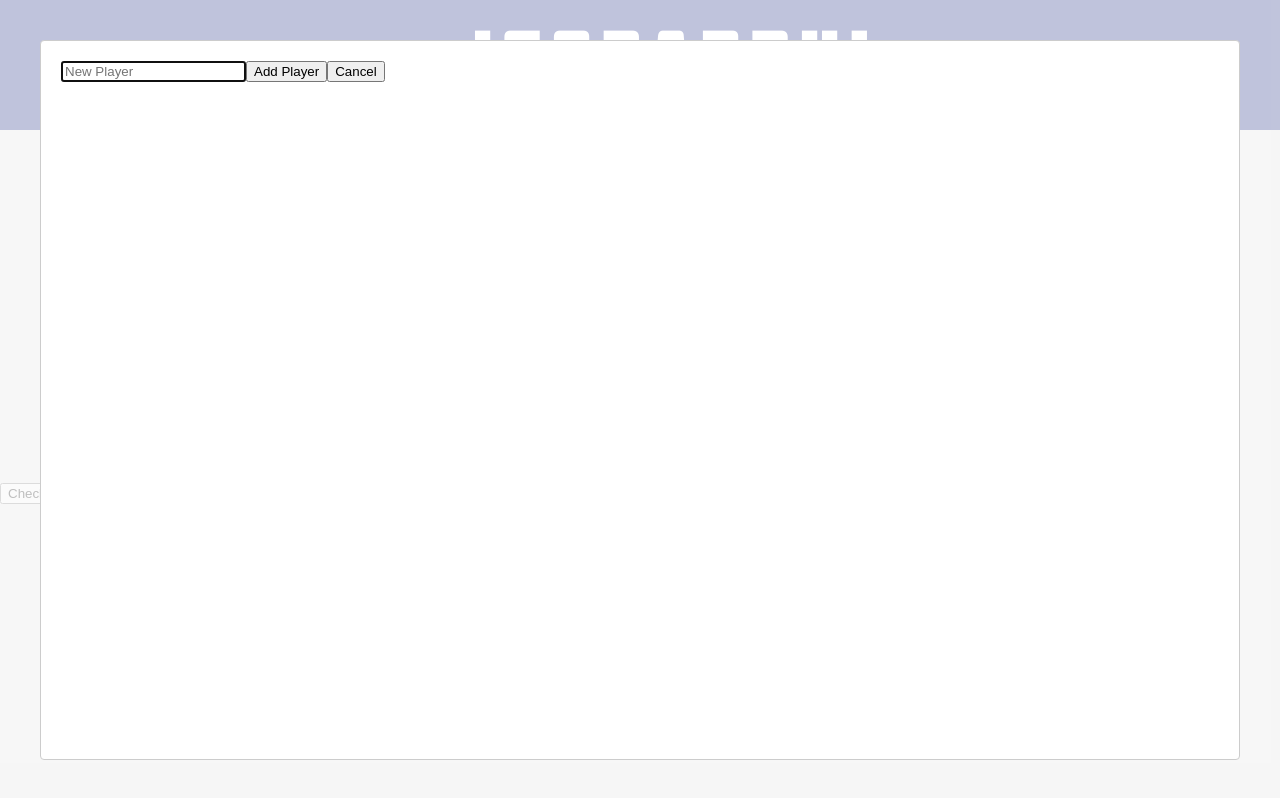
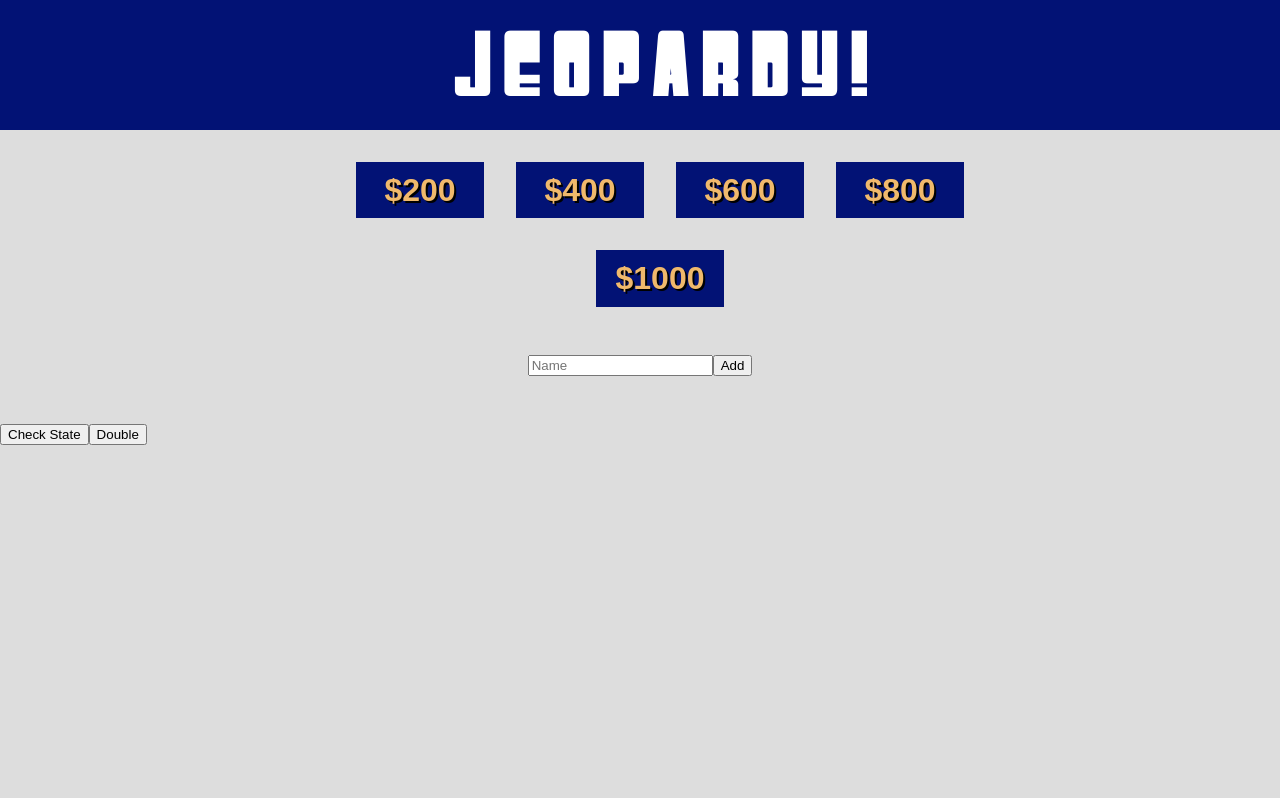
Before and after one commit to pbzona/jprdy, a React (Create React App) app: page / in a window 1280 px wide. Both pictures are taken after a click on the button "ADD NEW PLAYER". Shown: the top 798 px of the page. Built offline with nearby package versions, Linux system fonts and the light colour scheme.

Commit message:
removed modal, hacked together a replacement ux

```diff
--- a/package.json
+++ b/package.json
@@ -5,8 +5,7 @@
   "dependencies": {
     "numeral": "^2.0.6",
     "react": "^15.6.1",
-    "react-dom": "^15.6.1",
-    "react-modal": "^2.2.4"
+    "react-dom": "^15.6.1"
   },
   "devDependencies": {
     "eslint-config-airbnb": "^15.1.0",
--- a/src/AddPlayer.js
+++ b/src/AddPlayer.js
@@ -1,7 +1,5 @@
 import React from 'react';
 import './styles/AddPlayer.css';
-
-import Modal from 'react-modal'
 
 import AddPlayerButton from './AddPlayerButton';
 
@@ -9,64 +7,26 @@
 	constructor(props) {
 		super(props);
 		this.state = {
-			modalOpen: false,
-			name: ''
+
 		};
 
-		this.modalOpen = this.modalOpen.bind(this);
-		this.modalClose = this.modalClose.bind(this);
-		this.onChange = this.onChange.bind(this);
 		this.onSubmit = this.onSubmit.bind(this);
 	}
-
-	modalOpen() {
-		this.setState({
-			modalOpen: true
-		});
-	}
-
-	modalClose() {
-		this.setState({
-			modalOpen: false,
-			name: ''
-		});
-	}
-
-	onChange(e) {
-		e.preventDefault();
-    this.setState({
-      name: e.target.value
-    });
-  }
 
   onSubmit(e) {
   	e.preventDefault();
 
-  	this.props.onAddPlayer(this.state.name);
-  	this.modalClose();
+  	// this.props.onAddPlayer(this.state.name);
+  	this.props.onAddPlayer('New');
   }
 
 	render() {
 		return (
 			<div className="add-player-container">
 				<AddPlayerButton
-					shouldDisplay={this.props.numPlayers < 4 ? true : false}
-					onOpenModal={this.modalOpen}/>
-				<Modal
-	        isOpen={this.state.modalOpen}
-	        contentLabel="Add New Player"
-	        onAfterOpen={() => this.refs.name.focus()}>
-	        	<div className="modal-form">
-	        		<input
-	        			type="text"
-	        			ref="name"
-	        			value={this.state.name}
-	        			placeholder="New Player"
-	        			onChange={this.onChange.bind(this)} />
-	        		<button className="modal-button" onClick={this.onSubmit}>Add Player</button>
-	        		<button className="modal-button" onClick={this.modalClose}>Cancel</button>
-	        	</div>
-	       </Modal>
+					shouldDisplay={this.props.numPlayers < 4 && this.props.shouldDisplay === true ? true : false}
+					handleClick={this.onSubmit}
+					/>
 			</div>
 		);
 	}
--- a/src/AddPlayerButton.js
+++ b/src/AddPlayerButton.js
@@ -5,7 +5,7 @@
 	if (props.shouldDisplay) {
 		return (
 			<div>
-				<button className="add-player-button" onClick={props.onOpenModal}>Add New Player</button>
+				<button className="add-player-button" onClick={props.handleClick}>Add New Player</button>
 			</div>
 		);
 	} else {
--- a/src/App.js
+++ b/src/App.js
@@ -13,13 +13,15 @@
 		this.state = {
 			buttonValues: [200, 400, 600, 800, 1000],
 			activeValue: 0,
-			players: []
+			players: [],
+			addingPlayer: false
 		};
 
 		this.onSelectValue = this.onSelectValue.bind(this);
 		this.onAddPlayer = this.onAddPlayer.bind(this);
 		this.onAnswer = this.onAnswer.bind(this);
 		this.onRoundChange = this.onRoundChange.bind(this);
+		this.onCreatePlayer = this.onCreatePlayer.bind(this);
 	}
 
 	onSelectValue(value) {
@@ -32,6 +34,7 @@
 		// this will take a player object with name and score props
 		this.setState({
 			players: this.state.players.concat(newPlayer),
+			addingPlayer: true
 		})
 	}
 
@@ -59,8 +62,32 @@
 		this.setState({
 			buttonValues: newValues
 		});
+	}
 
-		console.log('function ran')
+	shouldAddNewPlayer() {
+		const lastPlayer = this.state.players[this.state.players.length - 1]
+
+		if (this.state.players.length > 0 || lastPlayer === 'New') {
+			this.setState({
+				addingPlayer: true
+			});
+		} else {
+			this.setState({
+				addingPlayer: false
+			});
+		}
+	}
+
+	onCreatePlayer(e) {
+		e.preventDefault();
+
+		const newPlayer = document.querySelector('#add-new-player').value;
+		const newPlayerList = this.state.players.slice(0, -1).concat(newPlayer);
+
+		this.setState({
+			players: newPlayerList,
+			addingPlayer: false
+		});
 	}
 
   render() {
@@ -70,10 +97,13 @@
         <ScoreButtonList buttonValues={this.state.buttonValues} onSelectValue={this.onSelectValue}/>
         <PlayerList
 					players={this.state.players}
-					onAnswer={this.onAnswer}/>
+					onAnswer={this.onAnswer}
+					needName={this.state.addingPlayer}
+					createPlayer={this.onCreatePlayer}/>
         <AddPlayer
         	onAddPlayer={this.onAddPlayer}
-        	numPlayers={this.state.players.length}/>
+        	numPlayers={this.state.players.length}
+        	shouldDisplay={!this.state.addingPlayer}/>
 
 
         <button onClick={() => console.log(this.state)}>Check State</button>
--- a/src/Player.js
+++ b/src/Player.js
@@ -1,8 +1,17 @@
 import React from 'react';
 import './styles/Player.css';
 
-const Player = ({index, player, onAnswer}) => {
+const Player = ({index, player, onAnswer, needName, createPlayer}) => {
 	const fonts = ['Rock Salt', 'Homemade Apple', 'Amatic SC', 'Shadows Into Light'];
+
+	if (needName) {
+		return (
+			<div className="player-container">
+				<input id="add-new-player" placeholder="Name" />
+				<button className="add-player" onClick={createPlayer}>Add</button>
+			</div>
+		);
+	}
 
 	return (
 		<div className="player-container">
--- a/src/PlayerList.js
+++ b/src/PlayerList.js
@@ -5,8 +5,23 @@
 
 const PlayerList = (props) => {
 	const playerList = props.players.map((player, idx) => {
+		if (idx === props.players.length - 1) {
+			return (
+				<Player
+				key={idx}
+				index={idx}
+				player={player}
+				onAnswer={props.onAnswer}
+				needName={props.needName}
+				createPlayer={props.createPlayer}/>
+			);
+		}
 		return (
-			<Player key={idx} index={idx} player={player} onAnswer={props.onAnswer}/>
+			<Player
+				key={idx}
+				index={idx}
+				player={player}
+				onAnswer={props.onAnswer}/>
 		);
 	});
 
```
Also changed, not shown: 1 other file (tests, documents, lock files or other folders).
